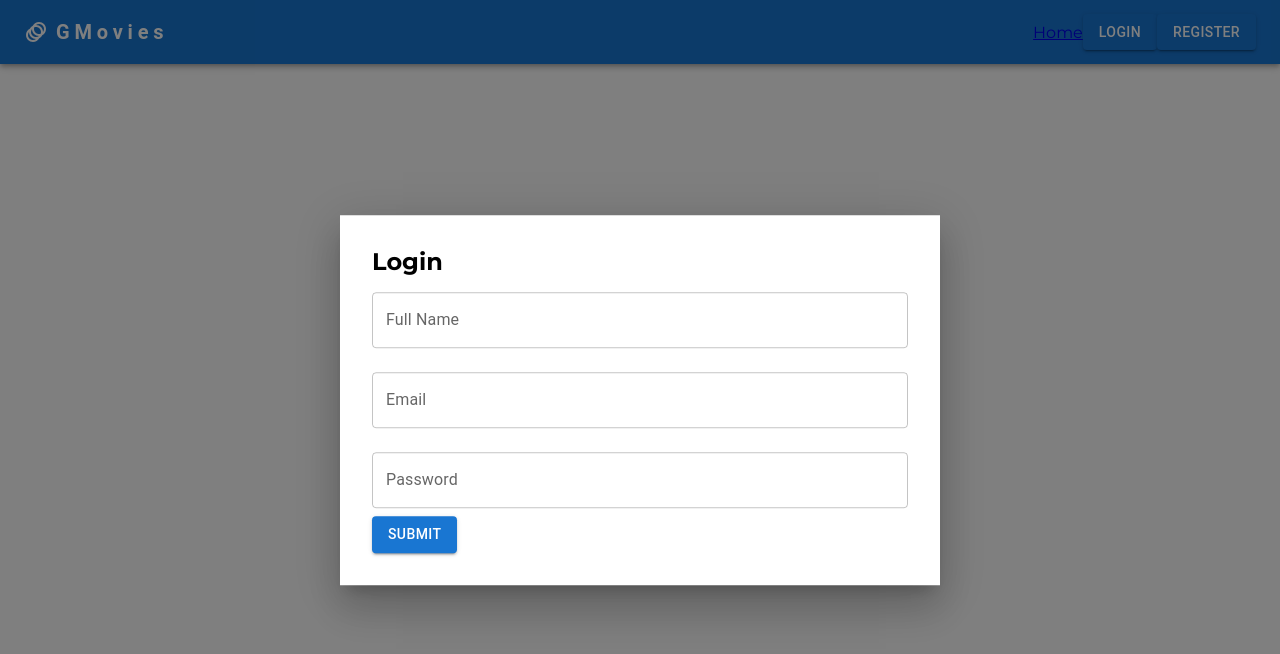
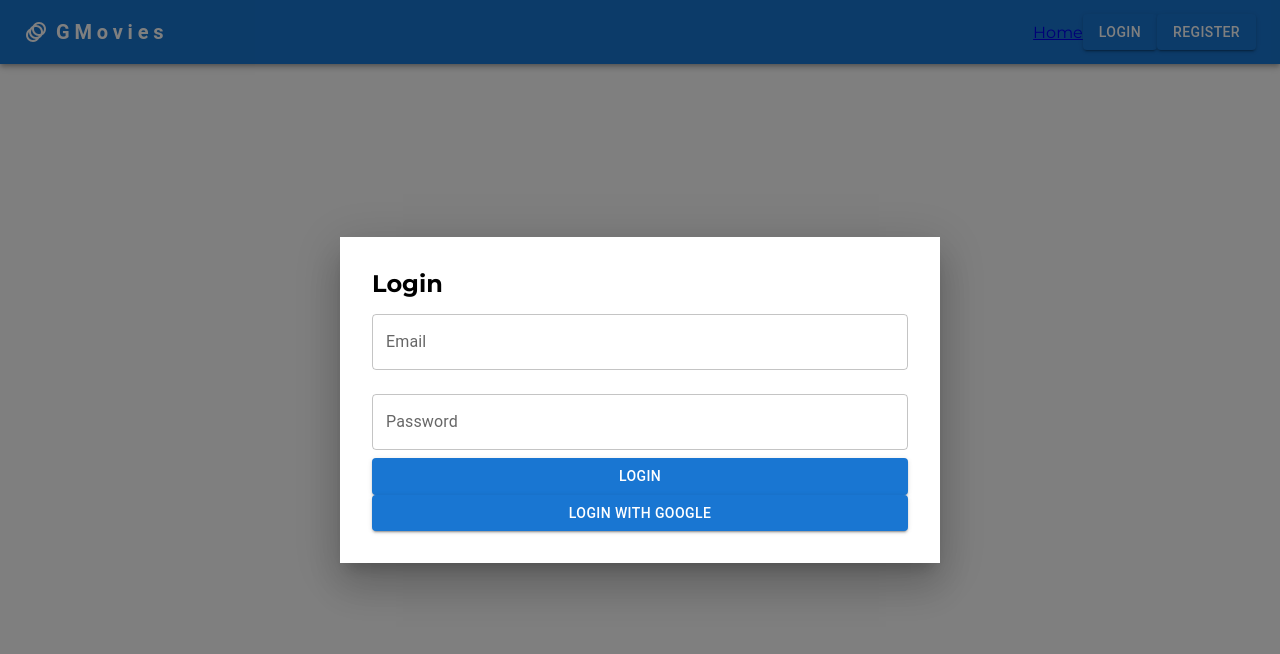
Before and after one commit to gulnarhasanzada/movies-app, a React (Vite) app: page / in a window 1280 px wide. Both pictures are taken after a click on the button "LOGIN". Shown: the top 654 px of the page. Built offline with nearby package versions, Linux system fonts and the light colour scheme; no server answers.

Commit message:
Google authentication

```diff
--- a/src/auth/firebase.js
+++ b/src/auth/firebase.js
@@ -1,5 +1,5 @@
 import { initializeApp } from "firebase/app";
-import { getAuth, createUserWithEmailAndPassword, signInWithEmailAndPassword, onAuthStateChanged, GoogleAuthProvider, signOut} from 'firebase/auth';
+import { getAuth, signInWithPopup, createUserWithEmailAndPassword, signInWithEmailAndPassword, onAuthStateChanged, GoogleAuthProvider, signOut} from 'firebase/auth';
 const provider = new GoogleAuthProvider();
 
 const firebaseConfig = {
@@ -23,6 +23,10 @@ export const loginWithEmailAndPassword = (email, password)=>{
     return signInWithEmailAndPassword(auth, email, password)
 }
 
+export const authWithGoogle = ()=>{
+    return signInWithPopup(auth, provider);
+}
+
 // //Set an authentication state observer and get user data
 // onAuthStateChanged(auth, user => {
 // if (user) {
@@ -33,17 +37,6 @@ export const loginWithEmailAndPassword = (email, password)=>{
 // }
 // });
 
-// //Authenticate Using Google with Popup
-// signInWithPopup(auth, provider)
-// .then(result => {
-//     // The signed-in user info.
-//     const user = result.user;
-// })
-// .catch(error => {
-//     // Handle Errors here.
-//     console.log(error);
-// });
-
 // //Sign Out
 // signOut(auth)
 // .then(() => {
--- a/src/components/login/Login.jsx
+++ b/src/components/login/Login.jsx
@@ -4,7 +4,7 @@ import { Formik, Form, Field } from 'formik';
 import { TextField, Button, Box } from '@mui/material';
 import Modal from '@mui/material/Modal';
 import { useUserContext } from '../../context/UserContext';
-import { loginWithEmailAndPassword } from '../../auth/firebase';
+import { authWithGoogle, loginWithEmailAndPassword } from '../../auth/firebase';
 import {toast} from 'react-toastify'
 
 
@@ -37,12 +37,24 @@ const Login = ({open, closeModal})=>{
     }
   }
 
+  const onGoogleAuth = async ()=>{
+    try {
+      const data = await authWithGoogle();
+      setError(null)
+      setUser(data.user)
+      toast.success("Successfully logged in!")
+      closeModal()
+    } catch (error) {
+      setUser(null)
+      setError(error.message)
+    }
+  }
+
   return (
     <Modal open={open} onClose={closeModal} aria-labelledby="modal-modal-title" aria-describedby="modal-modal-description" >
     <Box sx={{ position: 'absolute', top: '50%', left: '50%', transform: 'translate(-50%, -50%)',width: 600,bgcolor: 'background.paper', boxShadow: 24,p: 4,}}>
       <h2 id="modal-modal-title">Login</h2>
       <Formik initialValues={{
-        fullName: '',
         password: '',
         email: '',
       }}
@@ -53,16 +65,6 @@ const Login = ({open, closeModal})=>{
      {({ errors, touched }) => (
       <Form method='post'>
         {error && <p>{error}</p>}
-      <Field
-        name="fullName"
-        as={TextField}
-        label="Full Name"
-        variant="outlined"
-        fullWidth
-        margin="normal"
-        error={errors.fullName && touched.fullName}
-        helperText={touched.fullName && errors.fullName}
-      />
       <Field
         name="email"
         as={TextField}
@@ -86,9 +88,8 @@ const Login = ({open, closeModal})=>{
         error={errors.password && touched.password}
         helperText={touched.password && errors.password}
       />
-      <Button type="submit" variant="contained" color="primary">
-        Submit
-      </Button>
+      <Button type="submit" variant="contained" color="primary" fullWidth>Login</Button>
+      <Button onClick={onGoogleAuth} variant="contained" color="primary" fullWidth>Login with Google</Button>
       </Form>
     )}
 
--- a/src/components/register/Register.jsx
+++ b/src/components/register/Register.jsx
@@ -3,7 +3,7 @@ import { Formik, Form, Field, ErrorMessage } from 'formik';
 import { TextField, Button, Box } from '@mui/material';
 import { useUserContext } from '../../context/UserContext';
 import Modal from '@mui/material/Modal';
-import { registerWithEmailAndPassword } from '../../auth/firebase';
+import { authWithGoogle, registerWithEmailAndPassword } from '../../auth/firebase';
 import { useState } from 'react';
 import {toast} from 'react-toastify'
 
@@ -27,6 +27,19 @@ const Register = ({open, closeModal}) => {
   const onSubmit = async (values)=>{
     try {
       const data = await registerWithEmailAndPassword(values.email,values.password);
+      setError(null)
+      setUser(data.user)
+      toast.success("Successfully registered!")
+      closeModal()
+    } catch (error) {
+      setUser(null)
+      setError(error.message)
+    }
+  }
+
+  const onGoogleAuth = async ()=>{
+    try {
+      const data = await authWithGoogle();
       setError(null)
       setUser(data.user)
       toast.success("Successfully registered!")
@@ -70,7 +83,8 @@ const Register = ({open, closeModal}) => {
             helperText={touched.password && errors.password}
           />
           <br />
-          <Button type="submit" variant="contained" color="primary">Register</Button>
+          <Button type="submit" variant="contained" color="primary" fullWidth>Register</Button>
+          <Button onClick={onGoogleAuth} variant="contained" color="primary" fullWidth>Continue With Google</Button>
         </Form>
       )}
     </Formik>
```
